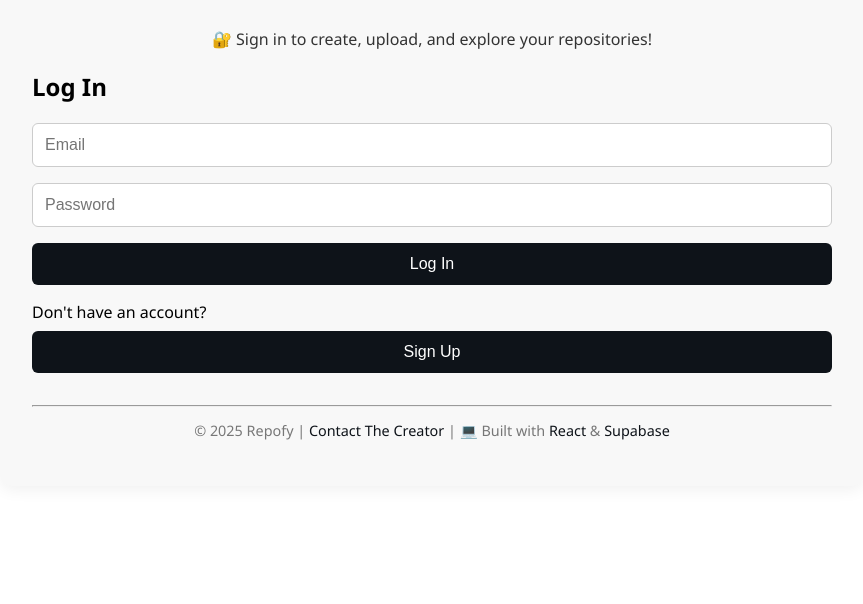
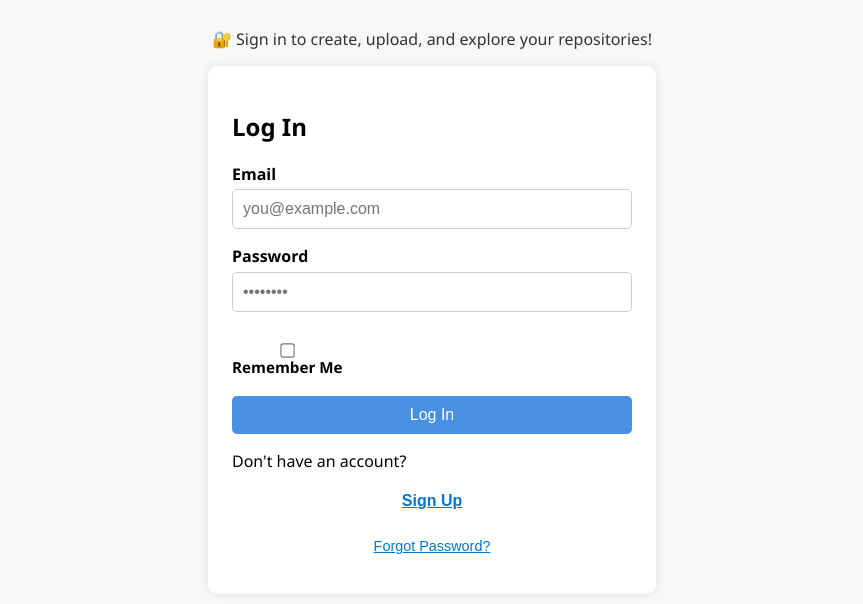
Before and after one commit to ethiyor/Repofy, a React (Create React App) app in the folder client/: page / in a window 1280 px wide. Shown: the part 176-780 px from the top of the page, without its empty margins (208-1071 px from the left). Built offline with nearby package versions, Linux system fonts and the light colour scheme.

Commit message:
Update AuthForm.js

```diff
--- a/client/src/AuthForm.js
+++ b/client/src/AuthForm.js
@@ -1,10 +1,12 @@
 import React, { useState } from "react";
 import supabase from "./supabase";
+import "./App.css";
 
 function AuthForm({ onAuthSuccess }) {
   const [email, setEmail] = useState("");
   const [password, setPassword] = useState("");
   const [isSignUp, setIsSignUp] = useState(false);
+  const [rememberMe, setRememberMe] = useState(false);
   const [error, setError] = useState("");
   const [message, setMessage] = useState("");
   const [signUpDisabled, setSignUpDisabled] = useState(false);
@@ -20,7 +22,7 @@ function AuthForm({ onAuthSuccess }) {
           email,
           password,
           options: {
-            emailRedirectTo: "https://repofy-frontend.onrender.com"
+            emailRedirectTo: "https://repofy-frontend.onrender.com",
           },
         });
         if (error) throw error;
@@ -37,51 +39,97 @@ function AuthForm({ onAuthSuccess }) {
         data: { session },
       } = await supabase.auth.getSession();
 
+      // Optional: store in localStorage if rememberMe is checked
+      if (rememberMe) {
+        localStorage.setItem("rememberedEmail", email);
+      } else {
+        localStorage.removeItem("rememberedEmail");
+      }
+
       onAuthSuccess(session);
     } catch (err) {
       setError(err.message);
     }
   };
 
+  const handleForgotPassword = async () => {
+    if (!email) {
+      setError("Please enter your email first.");
+      return;
+    }
+
+    try {
+      const { error } = await supabase.auth.resetPasswordForEmail(email, {
+        redirectTo: "https://repofy-frontend.onrender.com/reset",
+      });
+      if (error) throw error;
+      setMessage("✅ Password reset link sent to your email.");
+    } catch (err) {
+      setError(err.message);
+    }
+  };
+
   return (
-    <div>
+    <div className="auth-form-container">
       <h2>{isSignUp ? "Sign Up" : "Log In"}</h2>
 
-      {error && <p style={{ color: "red" }}>{error}</p>}
-      {message && <p style={{ color: "green" }}>{message}</p>}
+      {error && <p className="auth-error">{error}</p>}
+      {message && <p className="auth-success">{message}</p>}
 
-      <form onSubmit={handleSubmit}>
+      <form onSubmit={handleSubmit} className="auth-form">
+        <label>Email</label>
         <input
+          type="email"
           value={email}
           onChange={(e) => setEmail(e.target.value)}
-          placeholder="Email"
+          placeholder="you@example.com"
           required
         />
+
+        <label>Password</label>
         <input
           type="password"
           value={password}
           onChange={(e) => setPassword(e.target.value)}
-          placeholder="Password"
+          placeholder="••••••••"
           required
         />
+
+        {!isSignUp && (
+        <div className="auth-options">
+  <label className="remember-me">
+    <input
+      type="checkbox"
+      checked={rememberMe}
+      onChange={(e) => setRememberMe(e.target.checked)}
+    />
+    <span>Remember Me</span>
+  </label>
+</div>
+        )}
+
         <button type="submit" disabled={isSignUp && signUpDisabled}>
           {isSignUp ? "Sign Up" : "Log In"}
         </button>
       </form>
 
-      <p>
+      <p style={{ marginTop: "1rem" }}>
         {isSignUp ? "Already have an account?" : "Don't have an account?"}{" "}
         <button
           type="button"
+          className="toggle-auth"
           onClick={() => {
             setIsSignUp(!isSignUp);
             setError("");
             setMessage("");
-            setSignUpDisabled(false); // 🔄 reset on toggle
+            setSignUpDisabled(false);
           }}
         >
           {isSignUp ? "Log In" : "Sign Up"}
         </button>
+         <button type="button" className="forgot-btn" onClick={handleForgotPassword}>
+              Forgot Password?
+            </button>
       </p>
     </div>
   );
```
